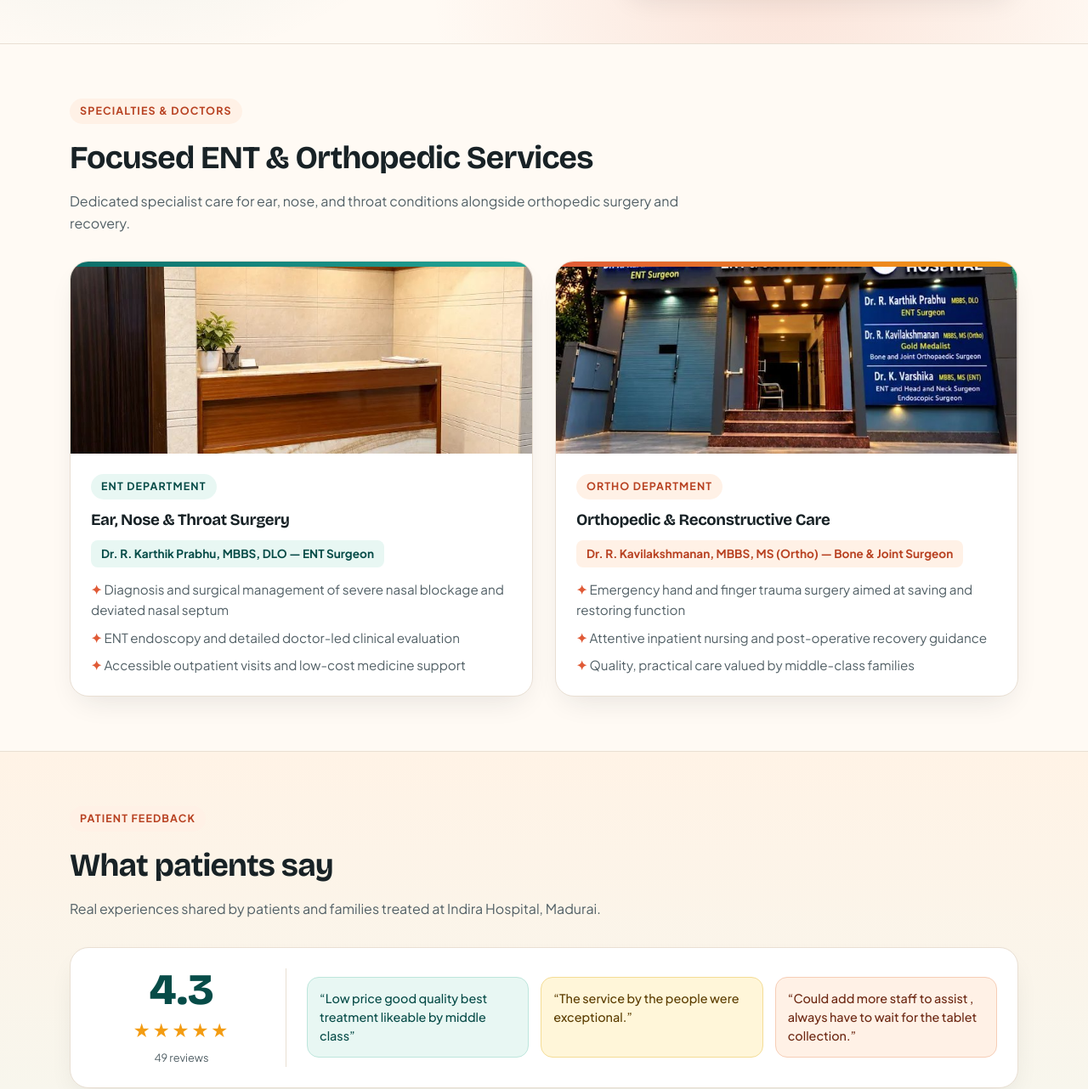
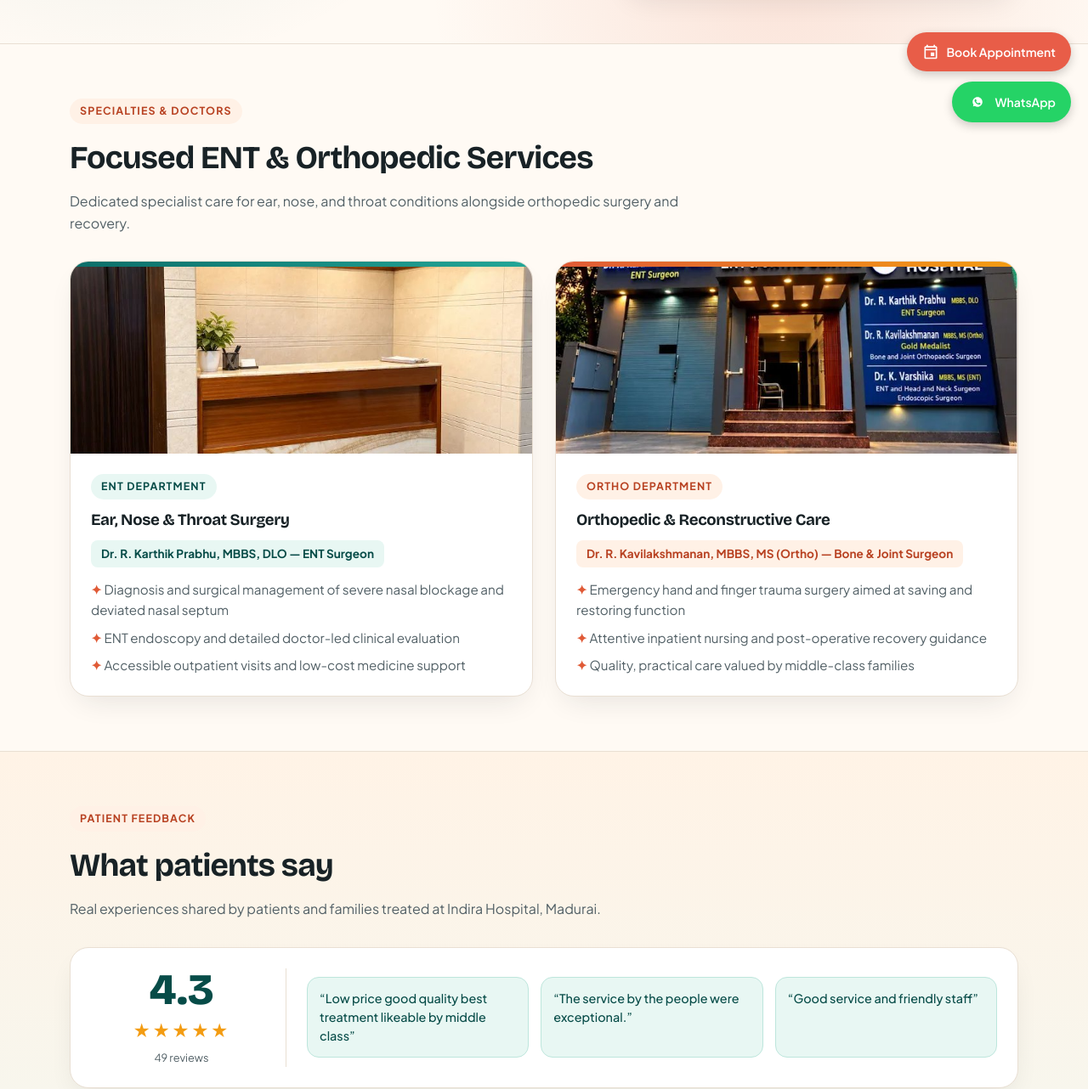
Before and after one commit to Arunrajac3/clinic-demo, a plain HTML site: page index.html in a window 1280 px wide. Shown: the part 636-1918 px from the top of the page at 85% size. Drawn offline with nearby package versions, Linux system fonts and the light colour scheme.

Commit message:
Refactor quote box styles and add floating buttons
Updated styles for quote boxes and added floating action buttons for appointment booking and WhatsApp chat.

```diff
--- a/index.html
+++ b/index.html
@@ -525,15 +525,15 @@
     }
 
     .quote-box:nth-child(2) {
-      background: var(--surface-sun);
-      border: 1px solid #f4dc95;
-      color: #5c3d00;
+      background: var(--surface-mint);
+      border: 1px solid #bde6dc;
+      color: var(--teal-deep);
     }
 
     .quote-box:nth-child(3) {
-      background: var(--surface-warm);
-      border: 1px solid #f6cdb6;
-      color: #6d2813;
+      background: var(--surface-mint);
+      border: 1px solid #bde6dc;
+      color: var(--teal-deep);
     }
 
     .filter-tabs {
@@ -794,6 +794,40 @@
   .other-marker::before { width:14px; height:4px; } .other-marker::after { width:4px; height:14px; }
   .other-label { background:#fff; color:#7A1F16; font:700 12px system-ui,sans-serif; padding:3px 7px; border-radius:6px; box-shadow:0 2px 6px rgba(0,0,0,.25); white-space:nowrap; }
   .leaflet-container { font-family:system-ui,sans-serif; }
+  /* Ellathukkum mela theriyurathukku */
+  .floating-actions {  position: fixed;  bottom: 20px;  right: 20px;  display: flex;  flex-direction: column;  align-items: flex-end;  gap: 12px;  z-index: 9999; }
+.float-btn {  display: flex;  align-items: center;  gap: 8px;  padding: 12px 18px;  border-radius: 50px;  color: #ffffff;  text-decoration: none;  font-weight: 600;  font-size: 14px;  box-shadow: 0 4px 12px rgba(0, 0, 0, 0.2);  transition: transform 0.2s ease, box-shadow 0.2s ease;}
+.float-btn:hover {  transform: translateY(-3px);  box-shadow: 0 6px 16px rgba(0, 0, 0, 0.25);}
+.whatsapp-btn {  background-color: #25D366;}
+.book-btn {  background-color: #e85d48; /* Unga header btn-coral color */}
+/* Mobile screen-la icon mattum round-a theriya */
+@media (max-width: 600px) {  .float-btn span {    display: none;  }  .float-btn {    padding: 14px;    border-radius: 50%;  }}
+/* Unga ella buttons-ukkum common trendy animation */
+.btn,
+.float-btn,
+button {  position: relative;  overflow: hidden;  transition: transform 0.18s cubic-bezier(0.34, 1.56, 0.64, 1), box-shadow 0.25s ease, filter 0.2s ease;  cursor: pointer;  user-select: none;}
+/* Hover pannum pothu light-a mela varum */
+.btn:hover,
+.float-btn:hover,
+button:hover {  transform: translateY(-2px);  box-shadow: 0 8px 20px rgba(0, 0, 0, 0.18);  filter: brightness(1.05);}
+/* Click (Press) pannum pothu trendy-a ulla amungi bounce aagum */
+.btn:active,
+.float-btn:active,
+button:active {  transform: scale(0.94) translateY(1px);  box-shadow: 0 2px 6px rgba(0, 0, 0, 0.15);  transition: transform 0.08s ease;}
+
+/* Glossy Light Shine Sweep Effect */
+.btn::after,
+.float-btn::after,
+button::after {  content: "";  position: absolute;  top: 0;  left: -100%;  width: 60%;  height: 100%;  background: linear-gradient(    120deg,    transparent,    rgba(255, 255, 255, 0.4),    transparent  );  transform: skewX(-20deg);  transition: left 0.55s ease;  pointer-events: none;}
+
+/* Hover matrum Click pannum pothu light flash cross aagum */
+.btn:hover::after,
+.float-btn:hover::after,
+button:hover::after,
+.btn:active::after,
+.float-btn:active::after,
+button:active::after {  left: 140%;}
+
 </style>
 </head>
 <body>
@@ -934,7 +968,7 @@
           <div class="highlights-3">
             <div class="quote-box">“Low price good quality best treatment likeable by middle class”</div>
             <div class="quote-box">“The service by the people were exceptional.”</div>
-            <div class="quote-box">“Could add more staff to assist , always have to wait for the tablet collection.”</div>
+            <div class="quote-box">“Good service and friendly staff”</div>
           </div>
         </div>
 
@@ -1086,19 +1120,20 @@
   </main>
 
   <footer>
-    <img style="width: 10%;" src="indira-images/logo.jpg" alt="Indira Hospital Logo" class="brand-logo">
-    <p style="max-width:900px;margin:0 auto 10px;font-size:13px;opacity:.85">Sample website prepared by Pixeltech using public information and photos supplied by the hospital. It is not the official website of Indira Hospital. Please confirm all details before publishing.</p>
     <div class="wrap foot-inner">
+
       <div>
         <div style="font-family: 'Bricolage Grotesque', sans-serif; font-size: 1.2rem; font-weight: 800; color: #ffffff;">
-          Indira Hospital (ENT and Ortho Centre)
+          <img style="width: 10%;" src="indira-images/logo.jpg" alt="Indira Hospital Logo" class="brand-logo">Indira Hospital (ENT and Ortho Centre)
         </div>
         <div>Iyer Bungalow, Pudunatham Road, Madurai, Tamil Nadu 625014 · X48P+WP</div>
       </div>
       <div>
         Phone: <a href="tel:09655312813">096553 12813</a> · OPD: Until 2:30 PM · Reopens 5:00 PM
       </div>
+      <p style="max-width:900px;margin:0 auto 10px;font-size:13px;opacity:.85">Sample website prepared by Pixeltech using public information and photos supplied by the hospital. It is not the official website of Indira Hospital. Please confirm all details before publishing.</p>
     </div>
+
   </footer>
 
   <script>
@@ -1162,5 +1197,27 @@
     });
   })();
 </script>
+<div class="floating-actions">
+  <!-- Book Appointment Button (Unga #callback section-ku pogum) -->
+  <a href="#callback" class="float-btn book-btn" aria-label="Book an Appointment">
+    <svg viewBox="0 0 24 24" width="20" height="20" fill="currentColor">
+      <path d="M19 4h-1V2h-2v2H8V2H6v2H5c-1.11 0-1.99.9-1.99 2L3 20c0 1.1.89 2 2 2h14c1.1 0 2-.9 2-2V6c0-1.1-.9-2-2-2zm0 16H5V10h14v10zm0-12H5V6h14v2zm-7 5h5v5h-5v-5z"/>
+    </svg>
+    <span>Book Appointment</span>
+  </a>
+
+  <!-- WhatsApp Button (91XXXXXXXXXX ku pathila hospital number podunga) -->
+  <a href="https://wa.me."
+     class="float-btn whatsapp-btn"
+     target="_blank"
+     rel="noopener noreferrer"
+     aria-label="Chat on WhatsApp">
+    <svg viewBox="0 0 24 24" width="24" height="24" fill="currentColor">
+      <path d="M12.031 6.172c-3.181 0-5.767 2.586-5.768 5.766-.001 1.298.38 2.27 1.019 3.287l-.582 2.128 2.182-.573c.978.58 1.911.928 3.145.929 3.178 0 5.767-2.587 5.768-5.766.001-3.187-2.575-5.77-5.764-5.771zm3.392 8.244c-.144.405-.837.774-1.17.824-.299.045-.677.063-1.092-.069-.252-.08-.575-.187-.988-.365-1.739-.751-2.874-2.502-2.961-2.617-.087-.116-.708-.94-.708-1.793s.448-1.273.607-1.446c.159-.173.346-.217.462-.217l.332.006c.106.005.249-.04.39.298.144.347.491 1.2.534 1.287.043.087.072.188.014.304-.058.116-.087.188-.173.289l-.26.304c-.087.086-.177.18-.076.354.101.174.449.741.964 1.201.662.591 1.221.774 1.394.86s.274.072.376-.043c.101-.116.433-.506.549-.68.116-.173.231-.145.39-.087s1.011.477 1.184.564.289.13.332.202c.045.072.045.419-.1.824z"/>
+    </svg>
+    <span>WhatsApp</span>
+  </a>
+</div>
+
 </body>
 </html>
```
